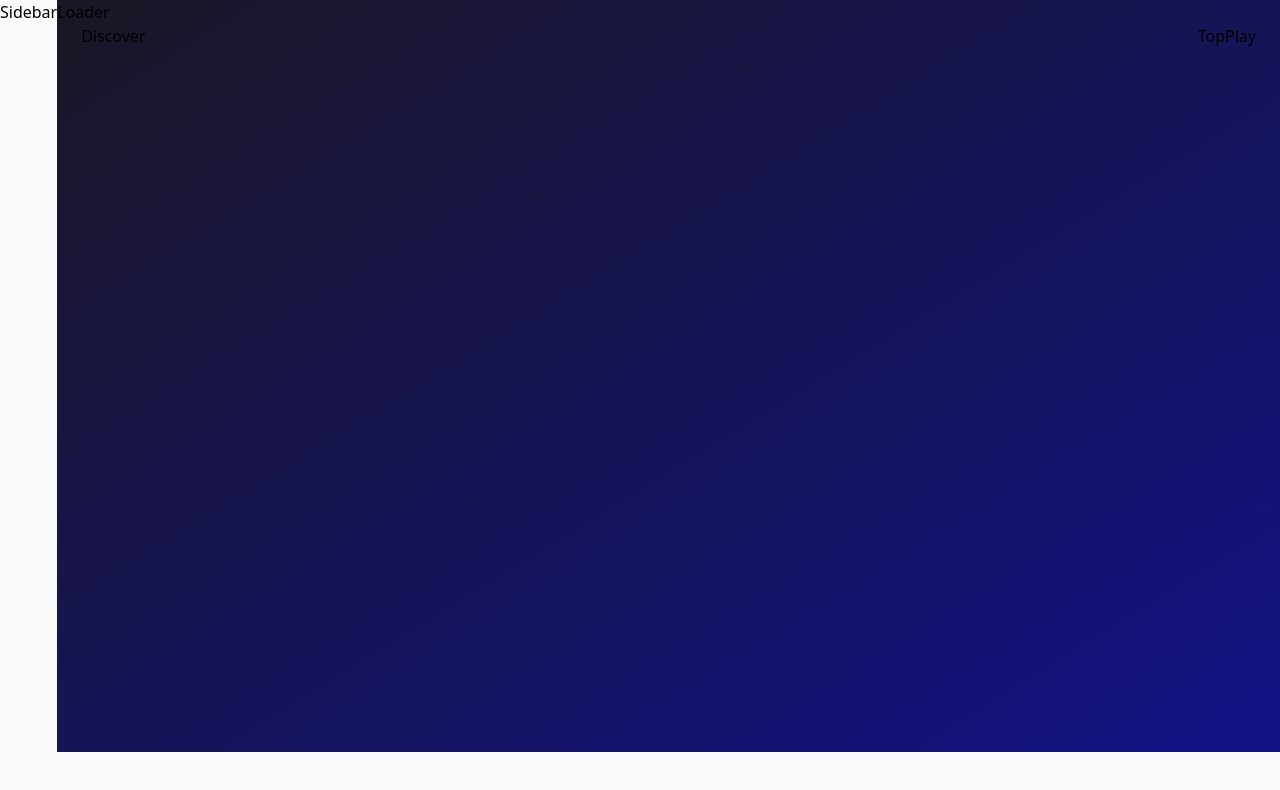
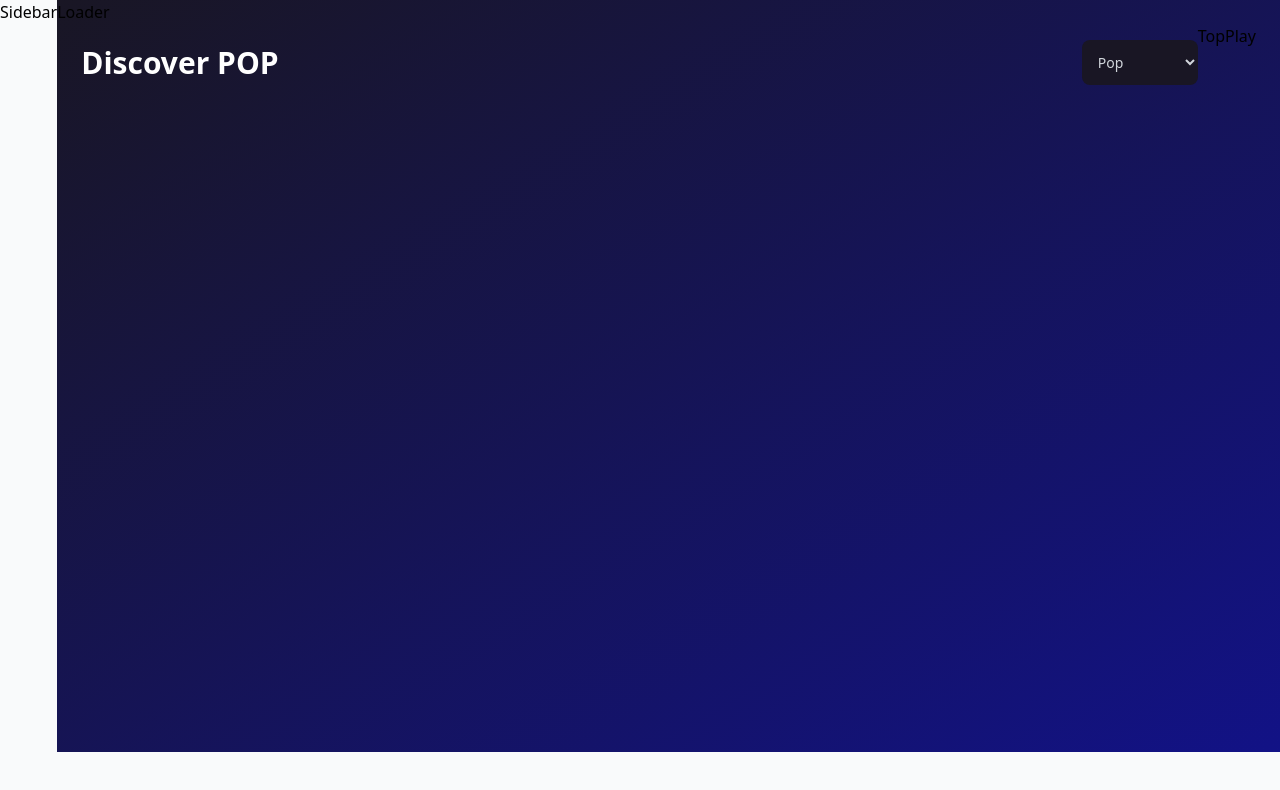
Before and after one commit to LuisJoseTrujilloP/RapidAPI, a React (Vite) app: page / in a window 1280 px wide. Shown: the top 790 px of the page. Built offline with nearby package versions, Linux system fonts and the light colour scheme.

Commit message:
First commit

```diff
--- a/src/pages/Discover.jsx
+++ b/src/pages/Discover.jsx
@@ -1,3 +1,24 @@
-const Discover = () => <div>Discover</div>;
+import { Error, Loader, SongCard} from "../components"
+import { genres } from "../assets/constants";
+
+const Discover = () => {
+    const genreTitle = 'POP';
+
+    return (
+        <div className="flex flex-col">
+            <div className="w-full flex justify-between items-center sm:flex-row flex-col mt-4 mb-10">
+                <h2 className="font-bold text-3xl  text-white text-left">Discover {genreTitle}</h2>
+                <select
+                className="bg-black  text-gray-300 p-3 text-sm rounded-lg outline-none sm:mt-0 mt-5"
+                onChange={(e) => {}}
+                value=''
+                >
+                    {genres.map((genre) => <option>{genre.title}</option>)}
+                </select>
+            </div>
+        </div>
+    );
+
+};
 
 export default Discover;
```
